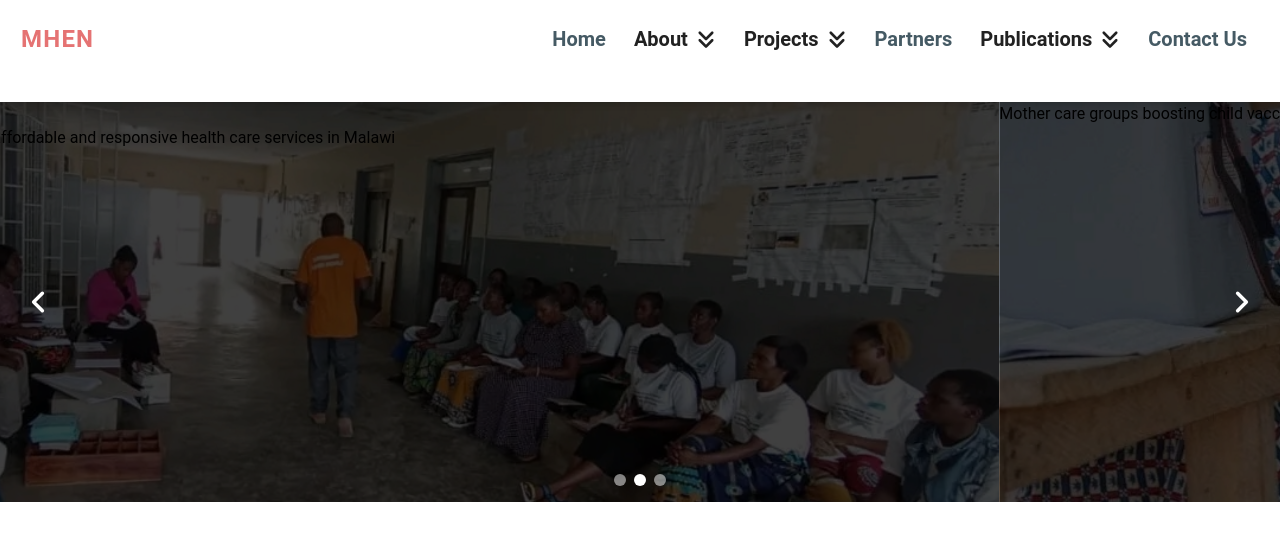
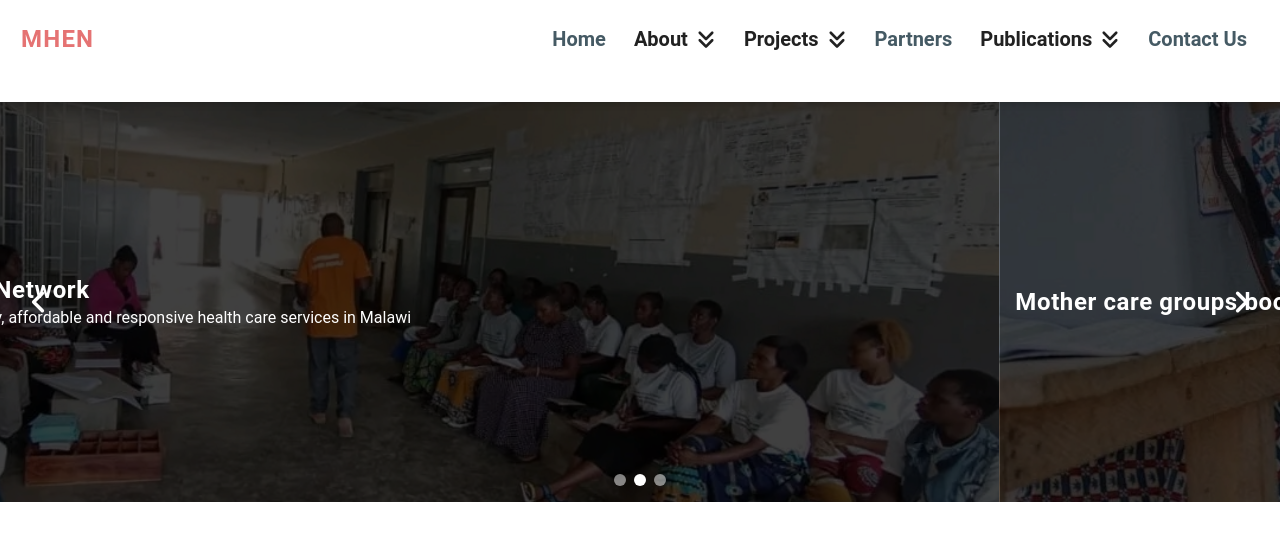
Before and after one commit to Risetech4drew/MHEN-project, a React (Vite) app: page / in a window 1280 px wide. Shown: the top 540 px of the page. Built offline with nearby package versions, Linux system fonts and the light colour scheme.

Commit message:
styled hero text

```diff
--- a/src/pages/home/components/Hero.jsx
+++ b/src/pages/home/components/Hero.jsx
@@ -38,9 +38,13 @@ function Hero() {
             alt={item.alt}
             className="h-full w-full object-center object-cover"
           />
-          <div className="absolute inset-0 h-full w-full bg-black/75">
-            {item.title && <h1>{item.title}</h1>}
-            <p>{item.description}</p>
+          <div className="absolute inset-0 h-full w-full bg-black/75 flex flex-col justify-center px-4">
+            {item.title && (
+              <h1 className="text-white text-2xl font-bold tracking-wide">
+                {item.title}
+              </h1>
+            )}
+            <p className="text-white">{item.description}</p>
           </div>
         </div>
       ))}
```
